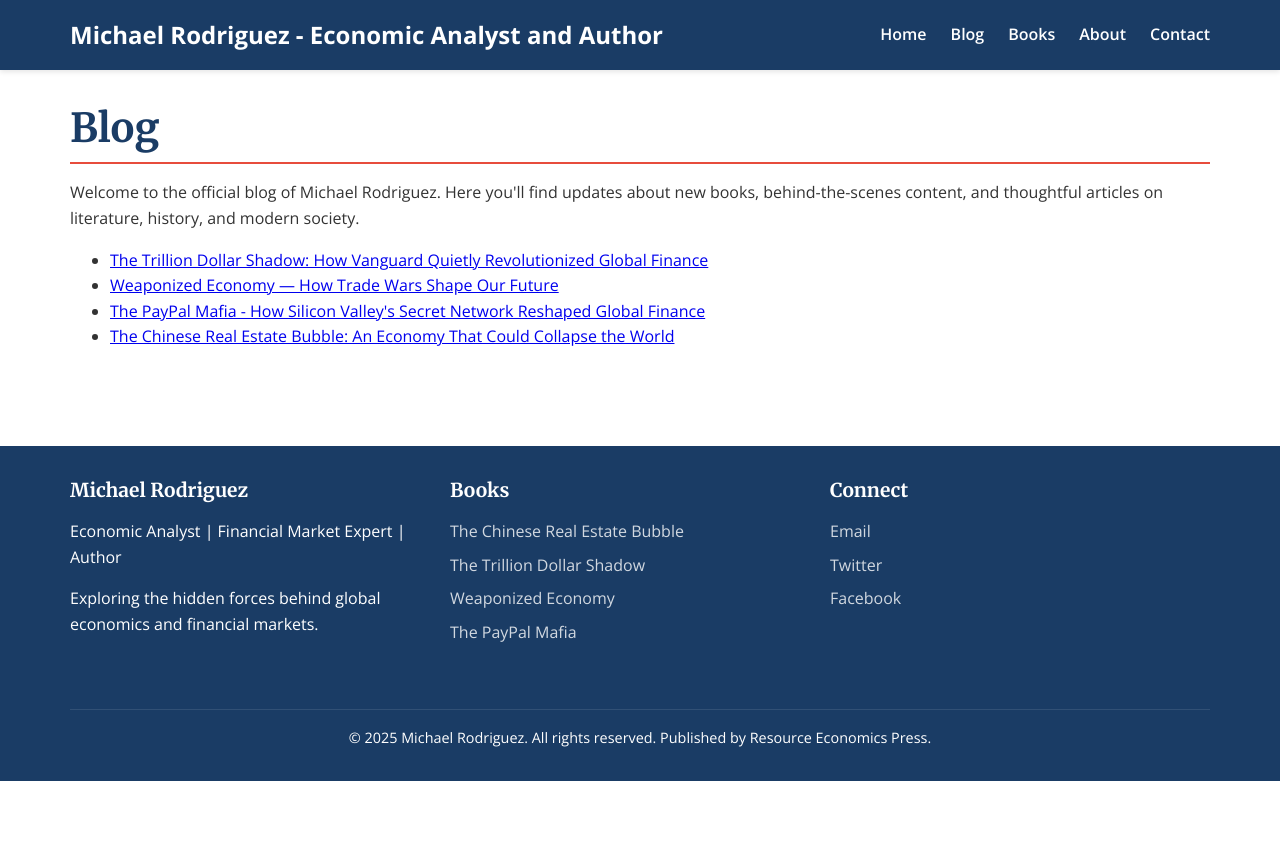
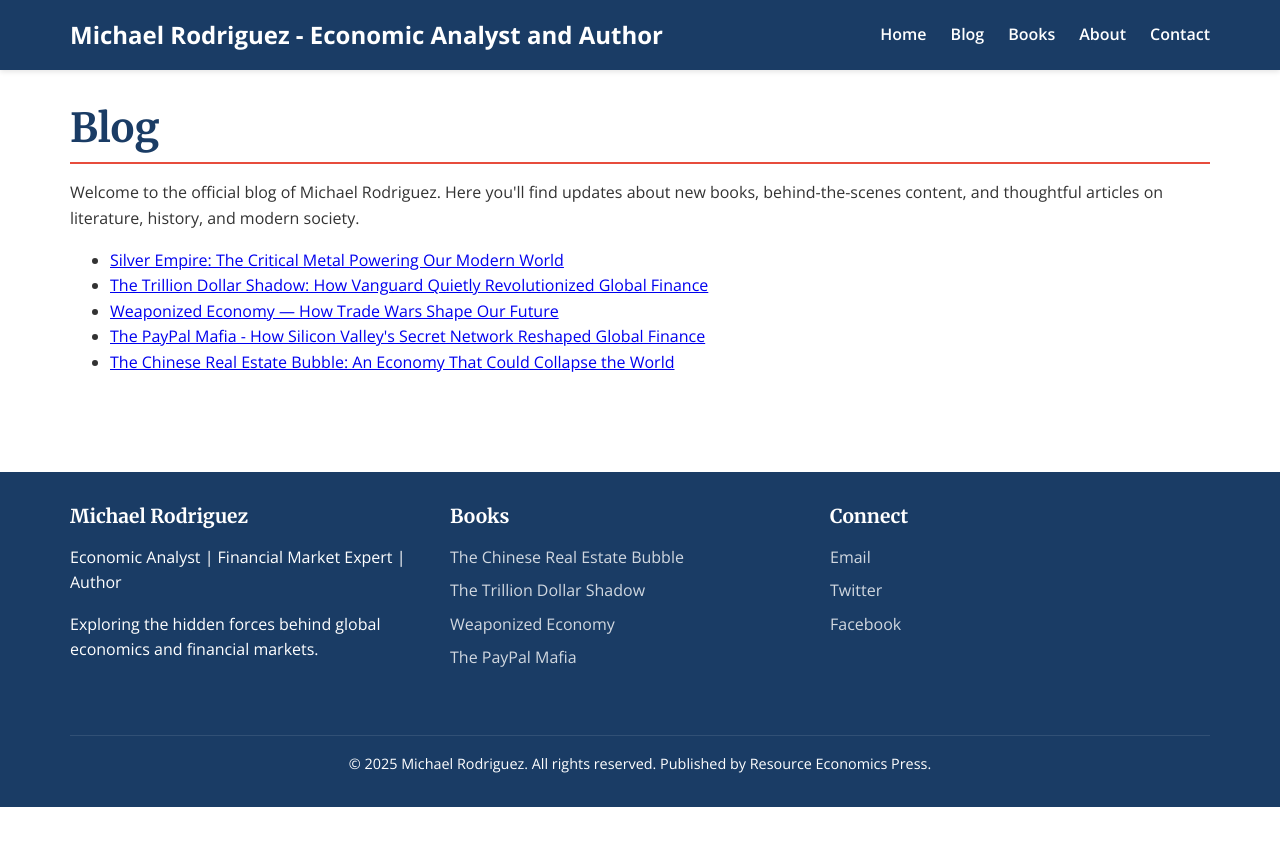
Before and after one commit to Zews123/michael-rodriguez-books, a Jekyll site: the page built from blog.md, in a window 1280 px wide. Shown: the top 846 px of the page. Built offline with Jekyll 4.4.1, drawn with Linux system fonts in a browser that asks for light colours.

Commit message:
Update blog.md

```diff
--- a/blog.md
+++ b/blog.md
@@ -3,12 +3,10 @@ layout: default
 title: Blog Michael Rodriguez
 description: Explore insightful articles, book updates, and author news by Michael Rodriguez.
 ---
-
 <h1>Blog</h1>
-
 <p>Welcome to the official blog of Michael Rodriguez. Here you'll find updates about new books, behind-the-scenes content, and thoughtful articles on literature, history, and modern society.</p>
-
 <ul>
+  <li><a href="/michael-rodriguez-books/blog/silver-empire.html">Silver Empire: The Critical Metal Powering Our Modern World</a></li>
   <li><a href="/michael-rodriguez-books/blog/the-trillion-dollar-shadow-how-vanguard-quietly-revolutionized-global-finance.html">The Trillion Dollar Shadow: How Vanguard Quietly Revolutionized Global Finance</a></li>
   <li><a href="/michael-rodriguez-books/blog/weaponized-economy.html">Weaponized Economy — How Trade Wars Shape Our Future</a></li>
   <li><a href="/michael-rodriguez-books/blog/the-paypal-mafia.html">The PayPal Mafia - How Silicon Valley's Secret Network Reshaped Global Finance</a></li>
```
